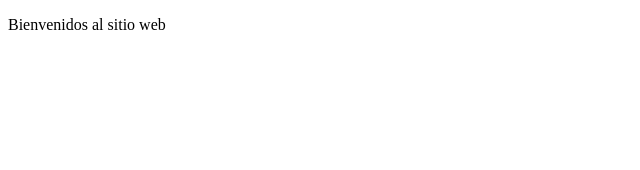
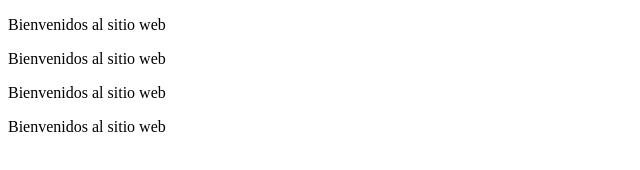
Before and after one commit to andreamartinezci-oss/misitiowebandrea, a plain HTML site: page index.html in a window 1280 px wide. Shown: the whole page, without its empty margins (0-640 px from the left). Drawn offline with Linux system fonts and the light colour scheme.

Commit message:
actulizar

```diff
--- a/index.html
+++ b/index.html
@@ -7,5 +7,8 @@
 </head>
 <body>
     <p>Bienvenidos al sitio web</p>
+    <p>Bienvenidos al sitio web</p>
+    <p>Bienvenidos al sitio web</p>
+    <p>Bienvenidos al sitio web</p>
 </body>
 </html>
```
